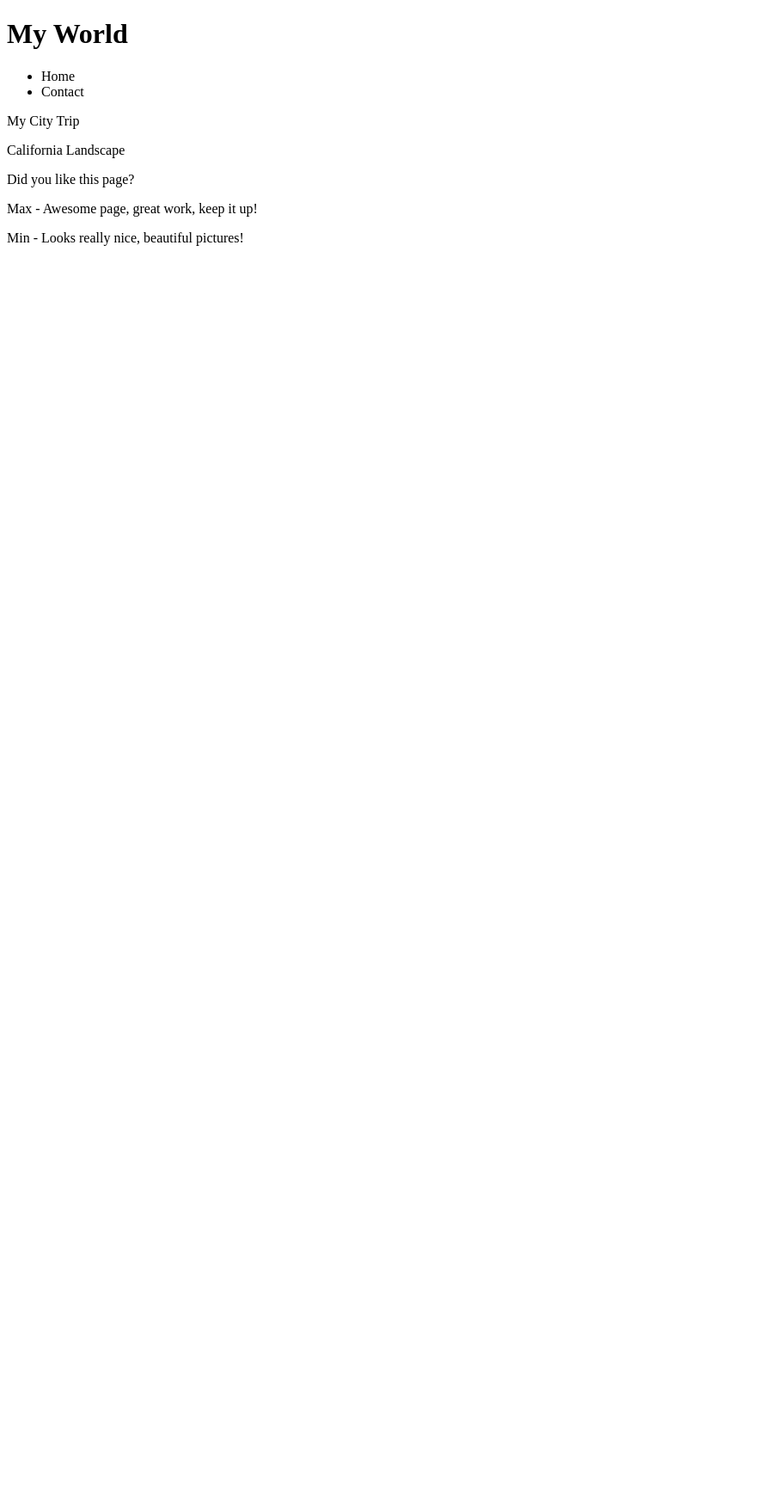
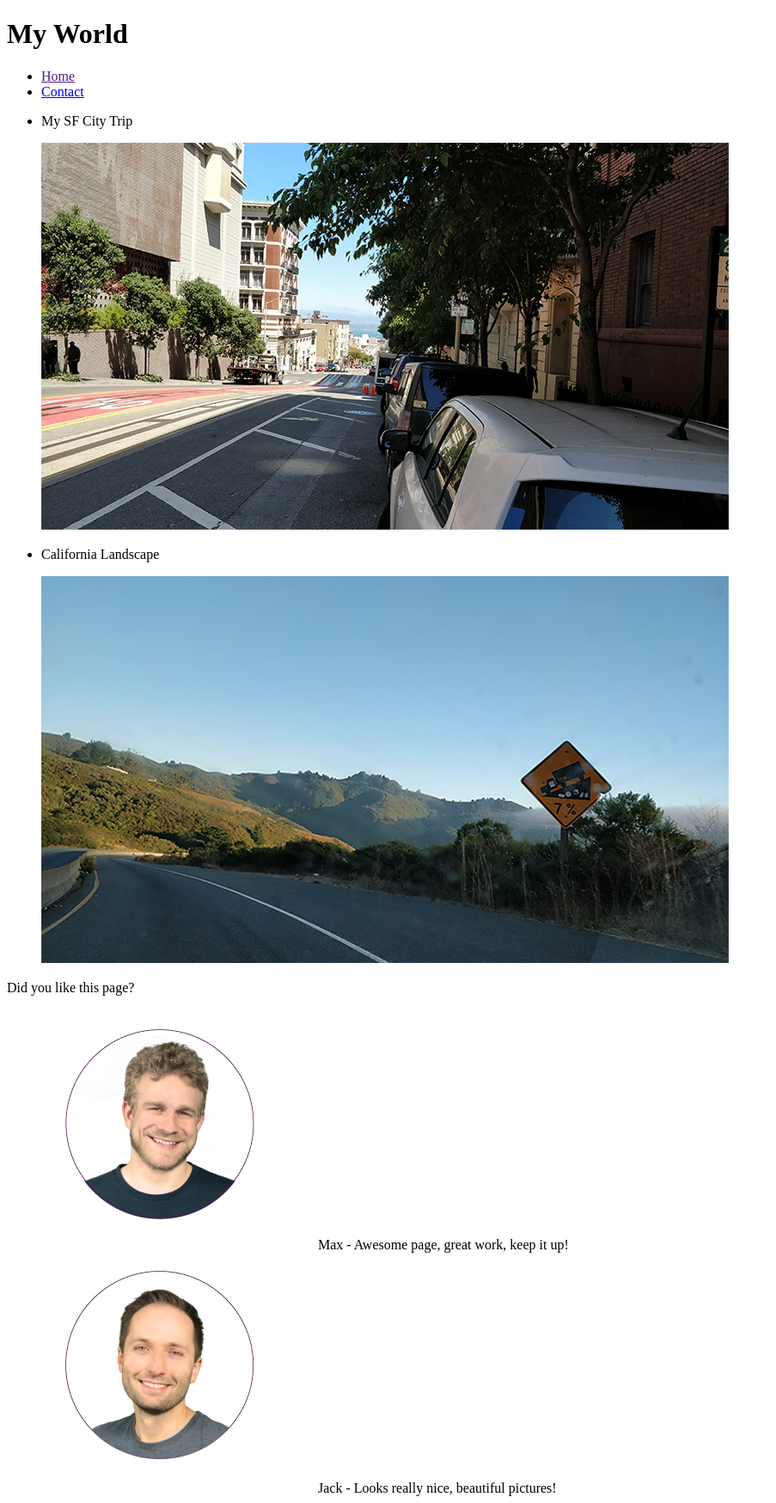
Before and after one commit to shubhamp28/Simple-Web-App, a plain HTML site: page index.html in a window 1280 px wide. Shown: the whole page at 86% size, without its empty margins (0-903 px from the left). Before the commit the page ends 800 px from the top, so only its background shows below. Drawn offline with Linux system fonts and the light colour scheme.

Commit message:
Html part completed

```diff
--- a/index.html
+++ b/index.html
@@ -5,23 +5,34 @@
     <meta name="viewport" content="width=device-width, initial-scale=1.0">
     <meta http-equiv="X-UA-Compatible" content="ie=edge">
     <title>First Page</title>
+    <link rel="shortcut icon" href="images/favicon.png">
 </head>
 <body>
     <header> <h1>My World</h1></header>
     <nav>
         <ul>
-            <li>Home</li>
-            <li>Contact</li>
+            <li><a href="">Home</a></li>
+            <li><a href="contact/contact.html">Contact</a></li>
         </ul>
     </nav>
     <main>
-        <p>My City Trip</p>
-        <p>California Landscape</p>
+        <ul>
+                <li><p>My SF City Trip</p><div><img src="images/sf.png" alt="San Francisco Street Image"></div></li>
+                <li><p>California Landscape</p><div><img src="images/california.png" alt="California Street Image"></div></li>
+        </ul>
+
         <p>Did you like this page? </p>
     </main>
     <footer>
-        <p>Max - Awesome page, great work, keep it up!</p>
-        <p>Min - Looks really nice, beautiful pictures!</p>
+        <div>
+                <img src="images/image-max.png" alt="Image of Max">
+                <span>Max - Awesome page, great work, keep it up!</span>
+        </div>
+        <div>
+                <img src="images/image-manu.png" alt="Image of Manu">
+                <span>Jack - Looks really nice, beautiful pictures!</span>
+        </div>
+
     </footer>
 </body>
 </html>
```
Also changed, not shown: contact/contact.html (added, +19 -0 lines), images/california.png (added), images/favicon.png (added), images/image-manu.png (added), images/image-max.png (added), images/sf.png (added).
